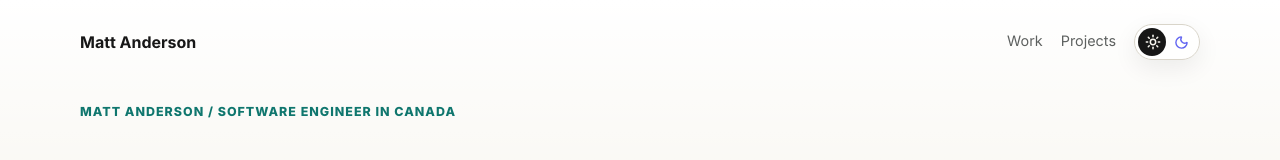
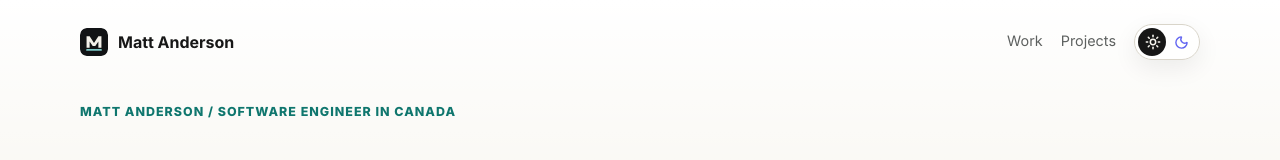
Before and after one commit to mattander/mattdev, a React (Vite) app: page / in a window 1280 px wide. Shown: the top 160 px of the page. Built offline with nearby package versions, Linux system fonts and the light colour scheme.

Commit message:
Add personal brand mark

```diff
--- a/index.html
+++ b/index.html
@@ -13,7 +13,7 @@
       property="og:description"
       content="A simple resume-style website for Matt Anderson, software engineer in Canada."
     />
-    <link rel="icon" href="/favicon.ico" />
+    <link rel="icon" type="image/svg+xml" href="/brand-mark.svg" />
     <title>Matt Anderson - Software Engineer</title>
   </head>
   <body>
--- a/src/router.tsx
+++ b/src/router.tsx
@@ -7,7 +7,8 @@ function RootLayout() {
     <>
       <header className="site-header" aria-label="Matt Anderson">
         <Link className="wordmark" to="/" aria-label="Matt Anderson">
-          Matt Anderson
+          <img className="brand-mark" src="/brand-mark.svg" alt="" aria-hidden="true" />
+          <span>Matt Anderson</span>
         </Link>
         <nav className="site-nav" aria-label="Primary">
           <a href="#work">Work</a>
--- a/src/styles.css
+++ b/src/styles.css
@@ -115,9 +115,18 @@ main {
 }
 
 .wordmark {
+  display: inline-flex;
+  align-items: center;
+  gap: 10px;
   width: fit-content;
   font-weight: 750;
   letter-spacing: 0;
+}
+
+.brand-mark {
+  width: 28px;
+  height: 28px;
+  border-radius: 7px;
 }
 
 .site-nav {
```
Also changed, not shown: public/brand-mark.svg (added).
